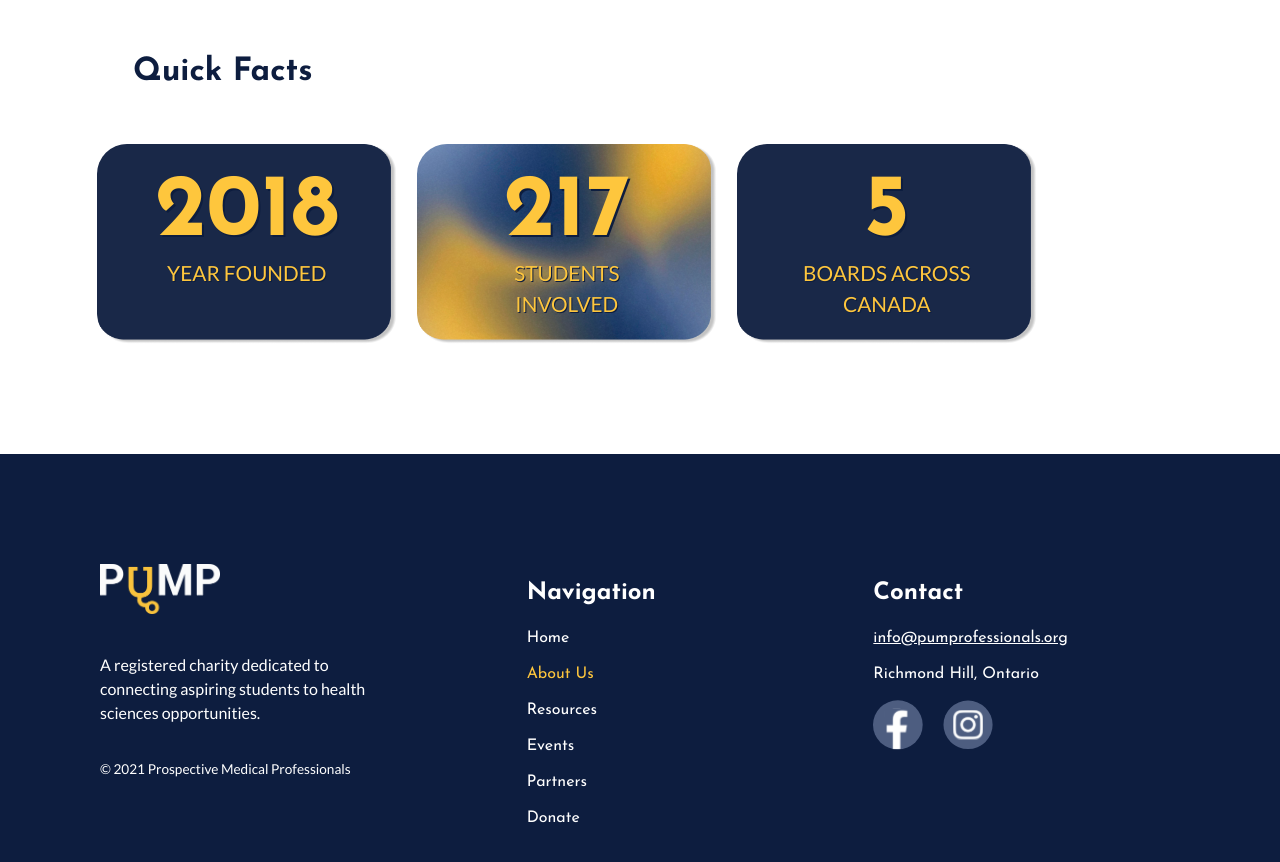
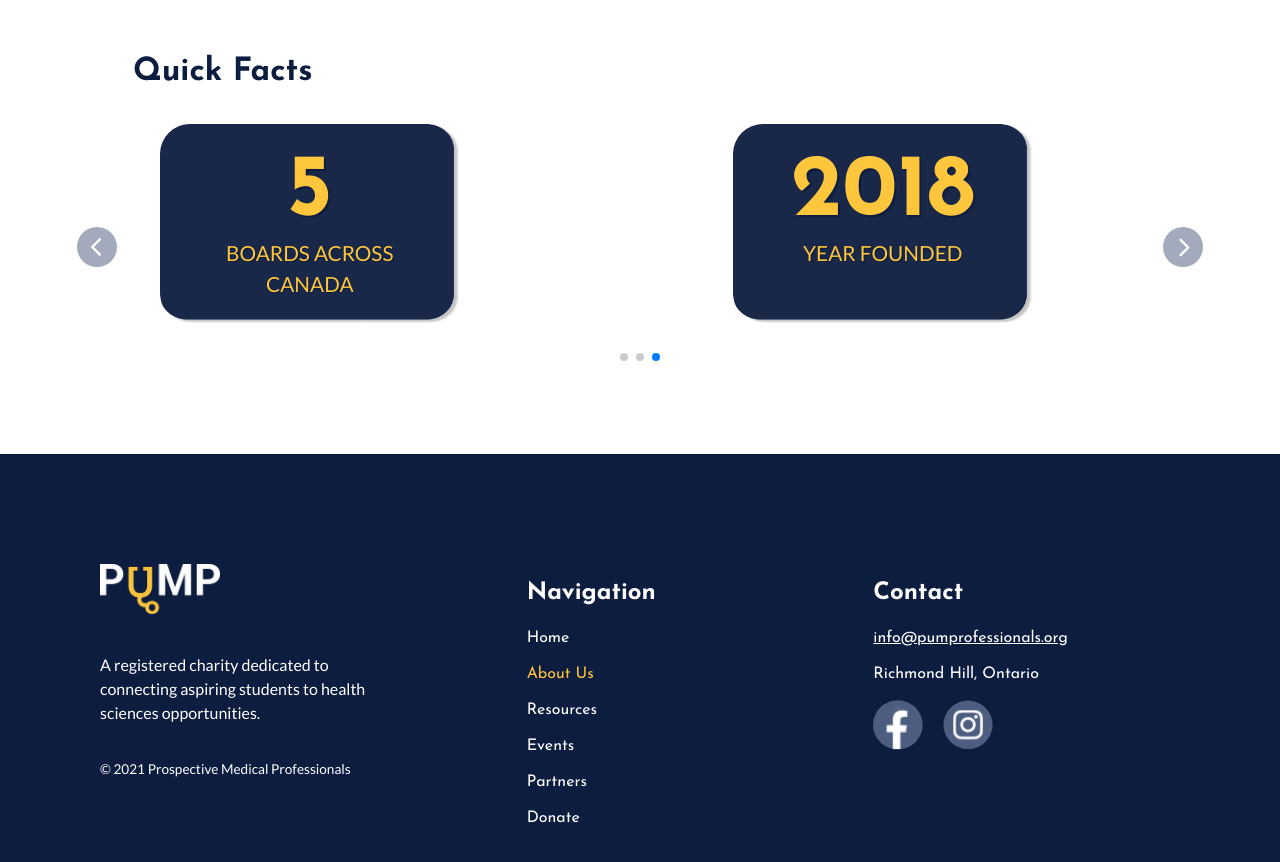
Before and after one commit to PuMProfessionals/pump-web-v2, a Next.js app: page /about in a window 1280 px wide. Shown: the part 780-1642 px from the top of the page. Built offline with nearby package versions, Linux system fonts and the light colour scheme.

Commit message:
Fixed format issues caught by husky

```diff
--- /dev/null
+++ b/components/ImageCardCarousel.jsx
@@ -0,0 +1,58 @@
+import styled from "styled-components";
+import { Swiper, SwiperSlide } from "swiper/react";
+import SwiperCore, { Navigation, Autoplay, Pagination } from "swiper/core";
+
+import { ImageCard } from "./ImageCard";
+
+SwiperCore.use([Navigation, Autoplay, Pagination]);
+
+export function ImageCardCarousel({ slides, ...props }) {
+  return (
+    <div {...props}>
+      <Swiper
+        id="swiper-replace"
+        slidesPerView={1}
+        spaceBetween={30}
+        loop={true}
+        loopFillGroupWithBlank={true}
+        pagination={{
+          clickable: true,
+        }}
+        autoplay={{
+          delay: 2000,
+          disableOnInteraction: false,
+        }}
+        navigation={true}
+        breakpoints={{
+          1400: {
+            slidesPerView: 3,
+            spaceBetween: 20,
+          },
+          950: {
+            slidesPerView: 2,
+            spaceBetween: 20,
+          },
+        }}
+      >
+        {slides.map((slide) => (
+          <SwiperSlide key={`${slide.title}__swiper__slide`}>
+            <SImageCard
+              key={slide.cardTitle}
+              cardTitle={slide.cardTitle}
+              description={slide.description}
+              image={slide.image}
+              textColour={slide.textColour}
+              opacity={slide.opacity}
+              titleSize={slide.titleSize}
+              descriptionSize={slide.descriptionSize}
+            />
+          </SwiperSlide>
+        ))}
+      </Swiper>
+    </div>
+  );
+}
+
+const SImageCard = styled(ImageCard)`
+  margin: 0 15% 50px 15%;
+`;
--- a/components/index.js
+++ b/components/index.js
@@ -10,3 +10,4 @@ export { LeftImageTextLayout } from "./LeftImageTextLayout";
 export { Video } from "./Video";
 export { StudentResource } from "./StudentResource";
 export { ImageCard } from "./ImageCard";
+export { ImageCardCarousel } from "./ImageCardCarousel.jsx";
--- a/sections/about/QuickFacts.jsx
+++ b/sections/about/QuickFacts.jsx
@@ -2,7 +2,7 @@ import styled from "styled-components";
 
 import TieDye from "../../public/about/tiedye-rect.png";
 import Navy from "../../public/about/navy-rect.png";
-import { Text, ImageCard } from "../../components";
+import { Text, ImageCardCarousel } from "../../components";
 import { baseTheme } from "../../theme";
 import { media } from "../../utils";
 
@@ -11,35 +11,39 @@ export const QuickFacts = ({ ...props }) => (
     <Title size={baseTheme.size.h1} bold="true">
       Quick Facts
     </Title>
-    <Content>
-      <ImageCard
-        image={Navy}
-        cardTitle="2018"
-        description="YEAR FOUNDED"
-        textColour={baseTheme.colors.yellow}
-        opacity={0.95}
-        titleSize={5.5}
-        descriptionSize={1.3}
+    <CarouselWrapper>
+      <ImageCardCarousel
+        slides={[
+          {
+            image: Navy,
+            cardTitle: "2018",
+            description: "YEAR FOUNDED",
+            textColour: baseTheme.colors.yellow,
+            opacity: 0.95,
+            titleSize: 5.5,
+            descriptionSize: 1.3,
+          },
+          {
+            image: TieDye,
+            cardTitle: "217",
+            description: "STUDENTS INVOLVED",
+            textColour: baseTheme.colors.yellow,
+            opacity: 0.95,
+            titleSize: 5.5,
+            descriptionSize: 1.3,
+          },
+          {
+            image: Navy,
+            cardTitle: "5",
+            description: "BOARDS ACROSS CANADA",
+            textColour: baseTheme.colors.yellow,
+            opacity: 0.95,
+            titleSize: 5.5,
+            descriptionSize: 1.3,
+          },
+        ]}
       />
-      <ImageCard
-        image={TieDye}
-        cardTitle="217"
-        description="STUDENTS INVOLVED"
-        textColour={baseTheme.colors.yellow}
-        opacity={0.95}
-        titleSize={5.5}
-        descriptionSize={1.3}
-      />
-      <ImageCard
-        image={Navy}
-        cardTitle="5"
-        description="BOARDS ACROSS CANADA"
-        textColour={baseTheme.colors.yellow}
-        opacity={0.95}
-        titleSize={5.5}
-        descriptionSize={1.3}
-      />
-    </Content>
+    </CarouselWrapper>
   </Wrapper>
 );
 
@@ -61,13 +65,12 @@ const Title = styled(Text)`
       color: ${theme.colors.navy};
   `};
 `;
-const Content = styled.div`
-  display: flex;
+const CarouselWrapper = styled.div`
+  margin: 5% 6%;
   ${media(
-    "tablet",
+    1400,
     `
-        flex-direction: column;
-        margin-bottom: 15%;
+            margin: auto;
         `
-  )}; ;
+  )};
 `;
```
